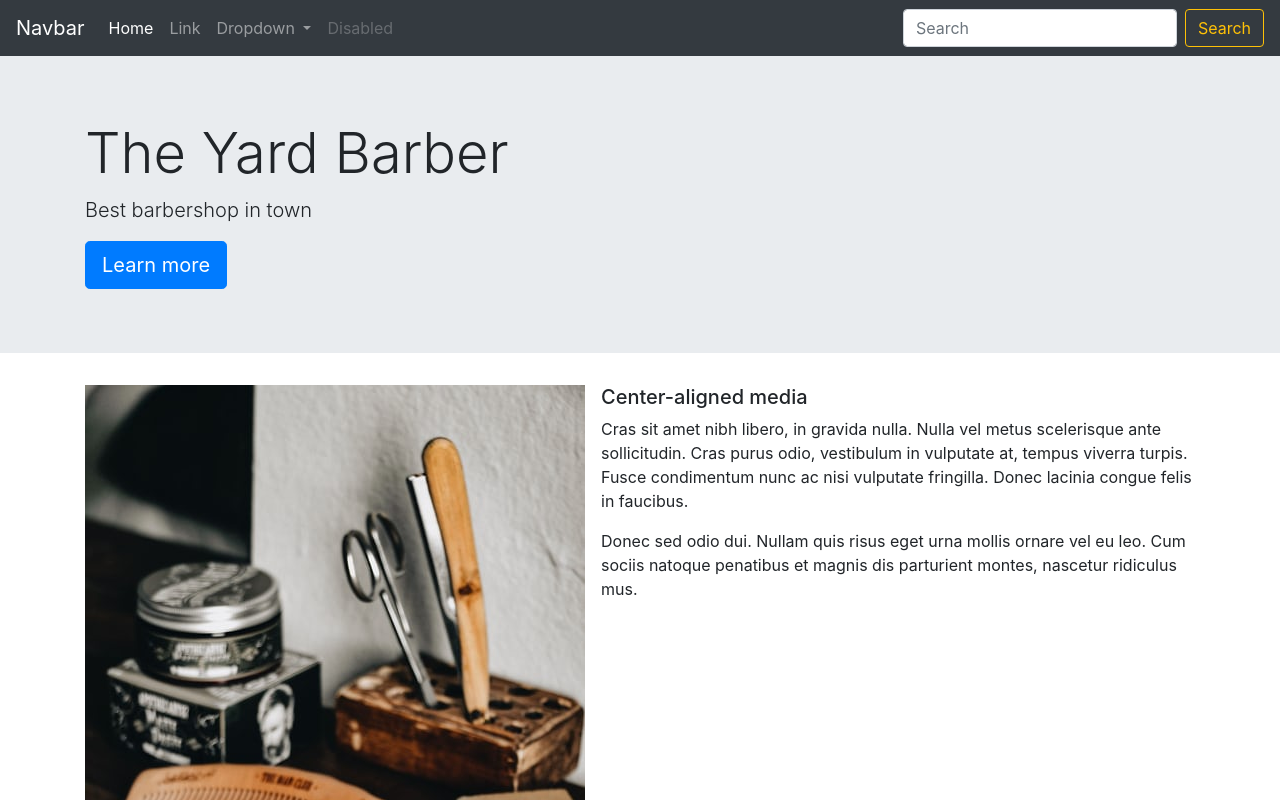
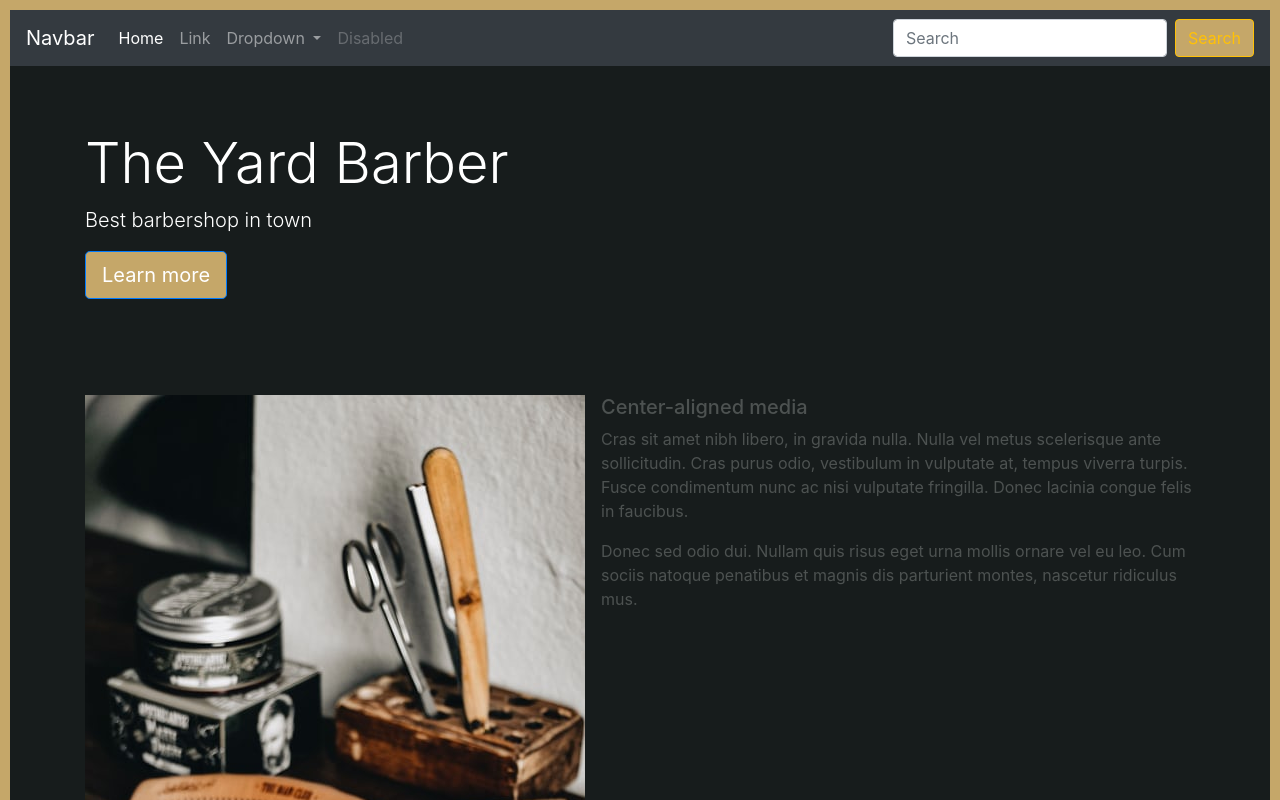
Before and after one commit to TrellixVulnTeam/yard_barbershop_1BPL, a website: page index.html in a window 1280 px wide. Shown: the top 800 px of the page. Drawn offline with nearby package versions, Linux system fonts and the light colour scheme.

Commit message:
Added scss folder structure and imported files. Chose color scheme. Added five base colors to base.

```diff
--- a/index.html
+++ b/index.html
@@ -15,7 +15,7 @@
       integrity="sha384-ggOyR0iXCbMQv3Xipma34MD+dH/1fQ784/j6cY/iJTQUOhcWr7x9JvoRxT2MZw1T"
       crossorigin="anonymous"
     />
-    <link rel="stylesheet" href="./css/styles.css" />
+    <link rel="stylesheet" href="./css/main.css" />
 
     <title>Hello, world!</title>
   </head>
--- /dev/null
+++ b/scss/_base.scss
@@ -0,0 +1,7 @@
+// Base: contained within this file are all your resets, variables, mixins, and any utility classes.
+
+$color-1: #171c1c;
+$color-2: #4d5251;
+$color-3: #c5a769;
+$color-4: #cc2936;
+$color-5: #a09cb0;
--- /dev/null
+++ b/scss/_components.scss
@@ -0,0 +1 @@
+// Components: anything reusable such as buttons, navbars, cards etc.
--- a/scss/_layout.scss
+++ b/scss/_layout.scss
@@ -0,0 +1 @@
+// Layout: contains all the CSS that handles the layout, such as the container and any grid systems.
--- /dev/null
+++ b/scss/main.scss
@@ -0,0 +1,20 @@
+// main: it should ONLY contain the imports for the above files. @import 'layout';
+@import 'components';
+@import 'layout';
+@import 'base';
+body {
+  background: #171c1c;
+  border: 10px solid #c5a769;
+  color: #4d5251;
+  .jumbotron {
+    background-color: #171c1c;
+    color: white;
+  }
+  .btn {
+    background-color: $color-3;
+
+    .btn:hover {
+      background-color: $color-3 !important;
+    }
+  }
+}
--- a/scss/styles.scss
+++ /dev/null
@@ -1 +0,0 @@
-@import 'layout';
```
Also changed, not shown: css/main.css (added), css/styles.css (deleted).
